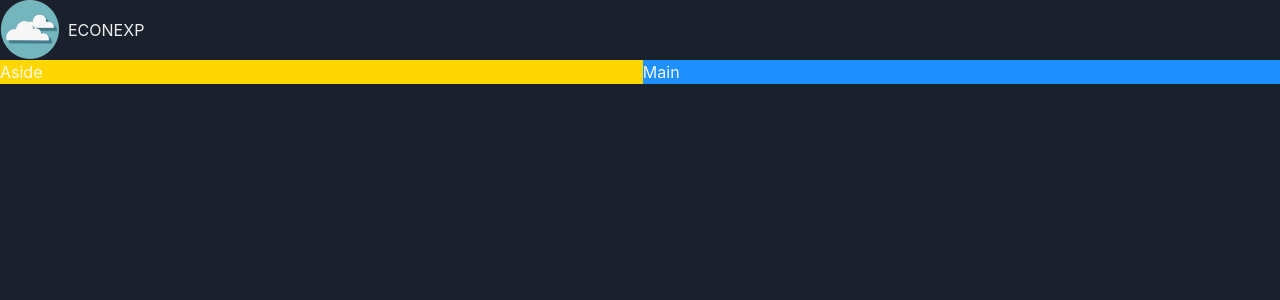
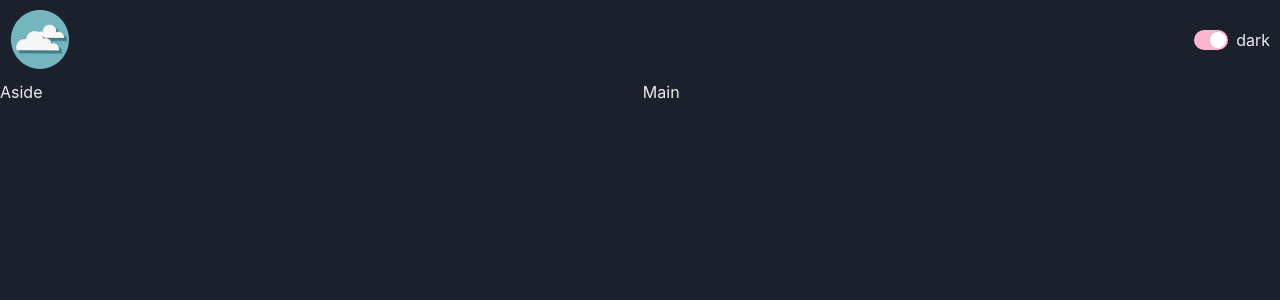
Before and after one commit to alexbeebee/reactproject, a React (Vite) app: page / in a window 1280 px wide. Shown: the top 300 px of the page. Built offline with nearby package versions, Linux system fonts and the light colour scheme.

Commit message:
Creating a ColorModeSwitch

```diff
--- a/src/App.tsx
+++ b/src/App.tsx
@@ -13,13 +13,9 @@
         <NavBar />
       </GridItem>
       <Show above="lg">
-        <GridItem area="aside" bg="gold">
-          Aside
-        </GridItem>
+        <GridItem area="aside">Aside</GridItem>
       </Show>
-      <GridItem area="main" bg="dodgerblue">
-        Main
-      </GridItem>
+      <GridItem area="main">Main</GridItem>
     </Grid>
   );
 }
--- /dev/null
+++ b/src/components/ColorModeSwitch.tsx
@@ -0,0 +1,18 @@
+import { HStack, Switch, Text, useColorMode } from "@chakra-ui/react";
+
+const ColorModeSwitch = () => {
+  const { toggleColorMode, colorMode } = useColorMode();
+
+  return (
+    <HStack>
+      <Switch
+        colorScheme="pink"
+        isChecked={colorMode === "dark"}
+        onChange={toggleColorMode}
+      />
+      <Text>dark</Text>
+    </HStack>
+  );
+};
+
+export default ColorModeSwitch;
--- a/src/components/NavBar.tsx
+++ b/src/components/NavBar.tsx
@@ -1,11 +1,12 @@
 import { HStack, Image, Text } from "@chakra-ui/react";
 import logo from "../assets/logo.png";
+import ColorModeSwitch from "./ColorModeSwitch";
 
 const NavBar = () => {
   return (
-    <HStack>
+    <HStack justifyContent="space-between" padding="10px">
       <Image src={logo} boxSize="60px" />
-      <Text>ECONEXP</Text>
+      <ColorModeSwitch />
     </HStack>
   );
 };
```
